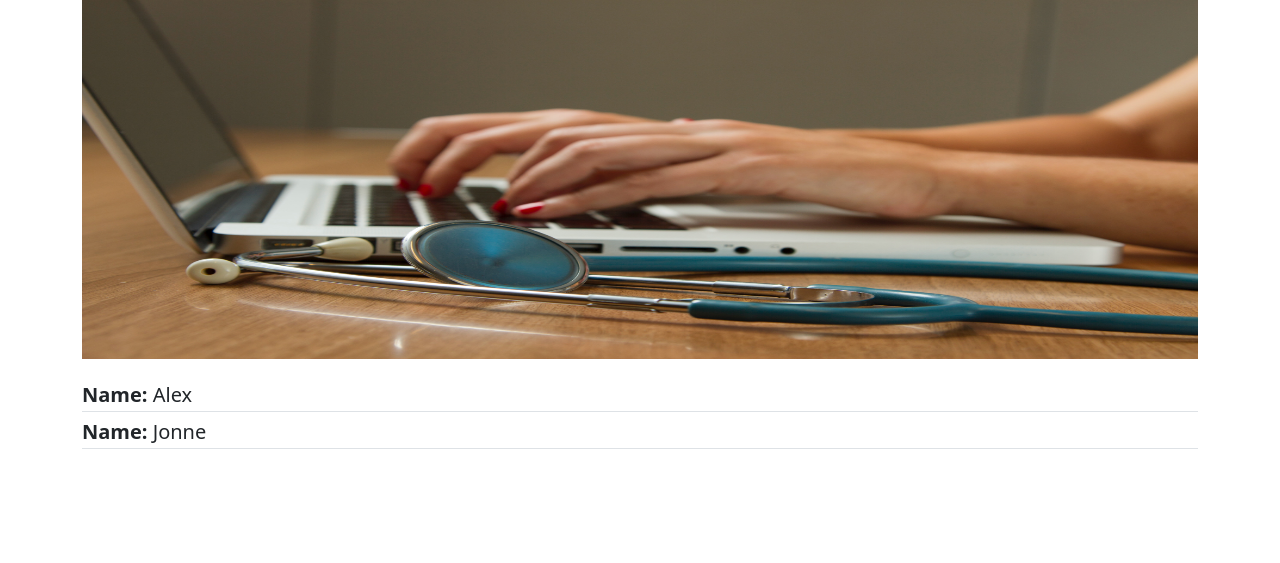
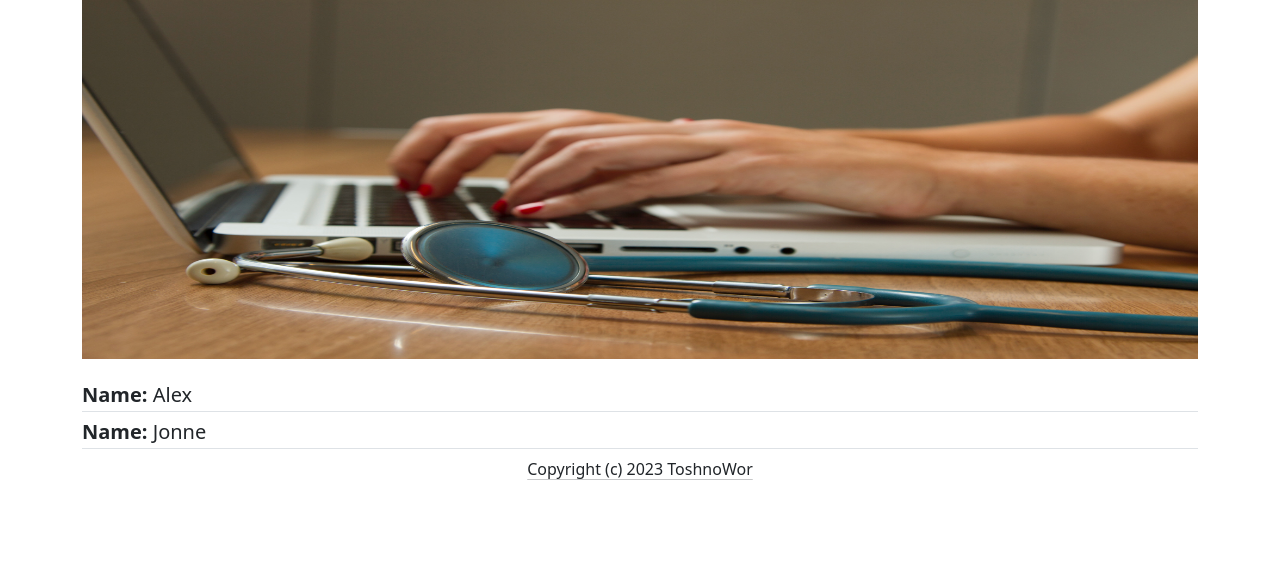
Before and after one commit to ToshnoWor/-flack-first-app, a Flask app: page / in a window 1280 px wide. Shown: the part 57-620 px from the top of the page. Run offline with Flask 3, Linux system fonts and the light colour scheme.

Commit message:
added Copyright

```diff
--- a/templates/home.html
+++ b/templates/home.html
@@ -30,5 +30,9 @@
 
 
   <script src="https://cdn.jsdelivr.net/npm/bootstrap@5.3.0/dist/js/bootstrap.bundle.min.js" integrity="sha384-geWF76RCwLtnZ8qwWowPQNguL3RmwHVBC9FhGdlKrxdiJJigb/j/68SIy3Te4Bkz" crossorigin="anonymous"></script>
+  <p class='text-center'>
+    <a class='link-dark link-offset-2 link-underline-opacity-25 link-underline-opacity-100-hover'
+       href="https://raw.githubusercontent.com/ToshnoWor/-flack-first-app/main/LICENSE">Copyright (c) 2023 ToshnoWor</a>
+  </p>
 </body>
 </html>
```
